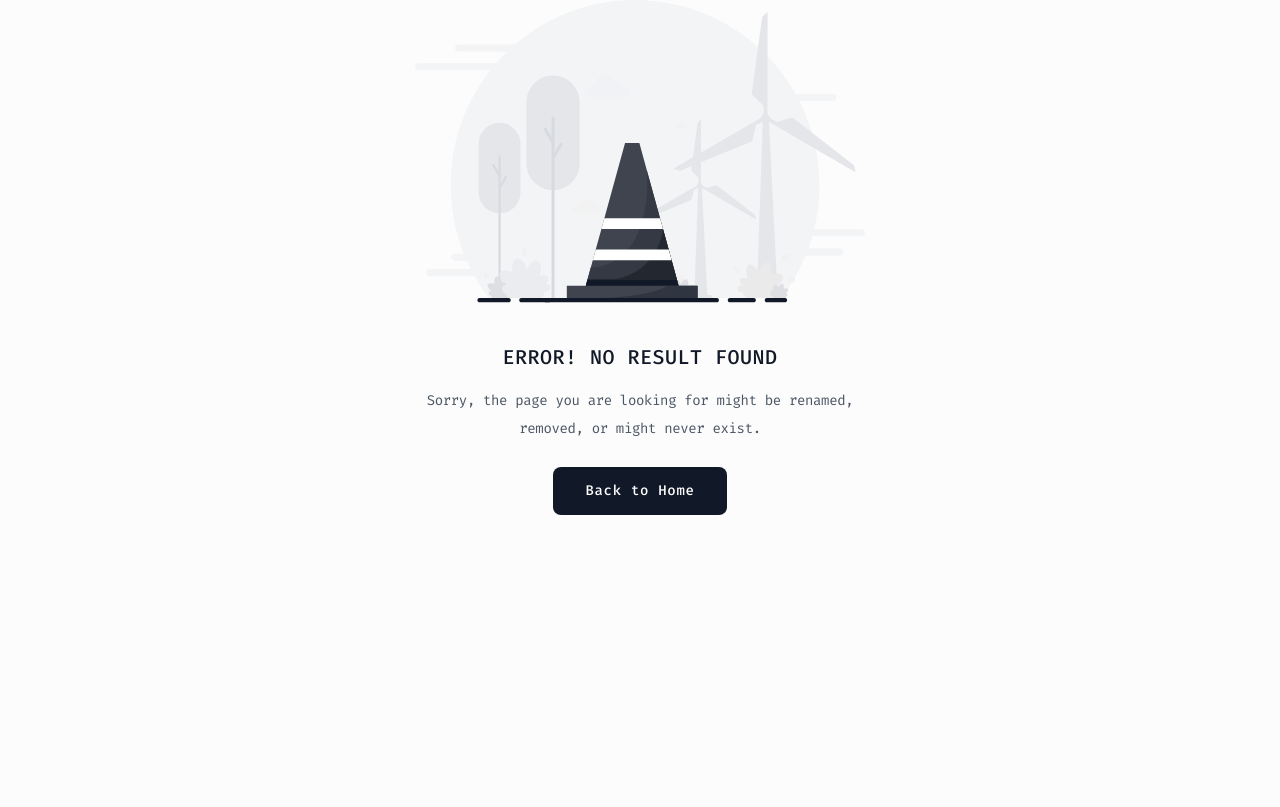
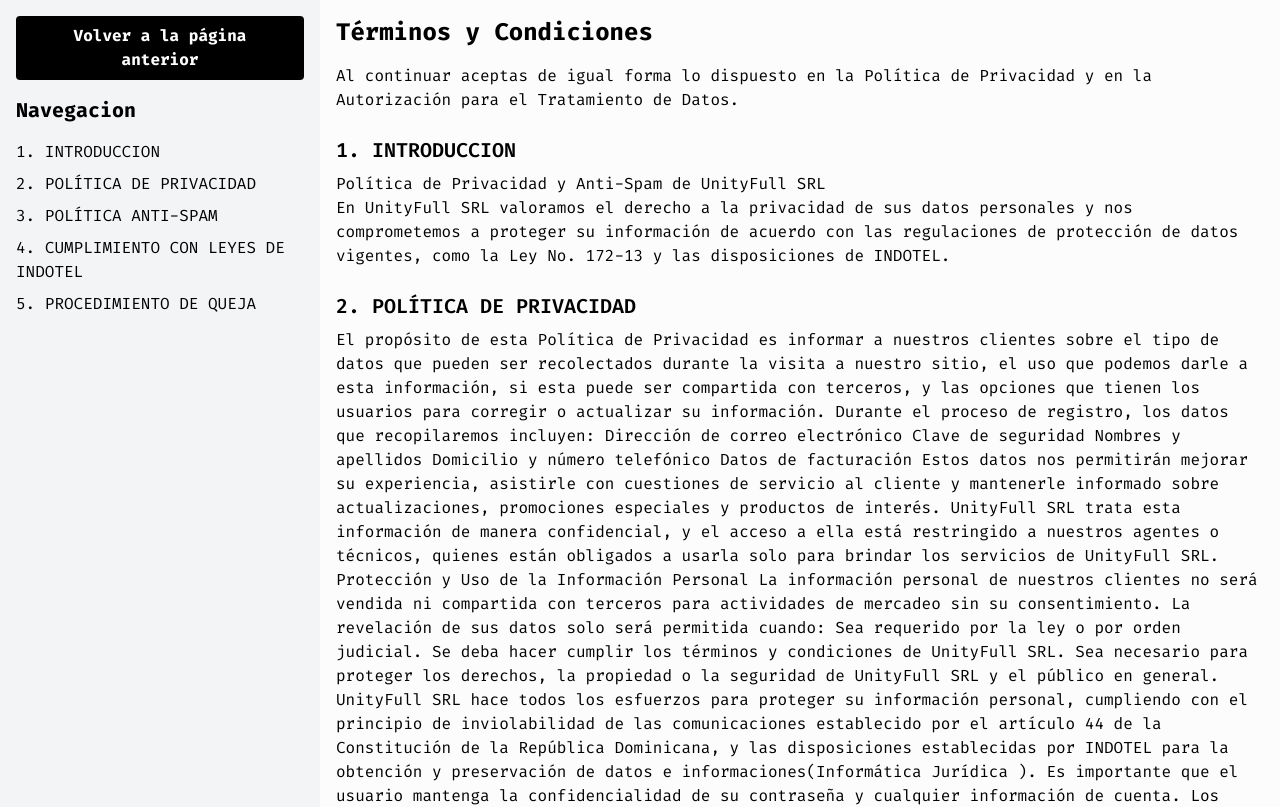
Before and after one commit to ChilyGarcia/wld-convertor, a Next.js app: page /terms-conditions in a window 1280 px wide. Before the commit this address had no page. Shown: the top 807 px of the page. Built offline with nearby package versions, Linux system fonts and the light colour scheme.

Commit message:
[ FEATURE ]: It is possible to implement terms and conditions page

```diff
--- a/src/app/api/configuration/route.ts
+++ b/src/app/api/configuration/route.ts
@@ -4,7 +4,9 @@
 
 export async function GET() {
   try {
-    const response = await fetch(BACKEND_URL + '/configurations').then((res) =>
+    const response = await fetch(BACKEND_URL
+
+       + '/configurations').then((res) =>
       res.json(),
     );
 
--- /dev/null
+++ b/src/app/terms-conditions/page.tsx
@@ -0,0 +1,177 @@
+'use client';
+
+import React, { useEffect } from 'react';
+import Link from 'next/link';
+import { useRouter } from 'next/navigation';
+
+const TermsAndConditions = () => {
+  useEffect(() => {
+    // Añadir desplazamiento suave
+    document.querySelectorAll('a[href^="#"]').forEach((anchor) => {
+      anchor.addEventListener('click', function (e) {
+        e.preventDefault();
+        document.querySelector(this.getAttribute('href')).scrollIntoView({
+          behavior: 'smooth',
+        });
+      });
+    });
+  }, []);
+
+  const router = useRouter();
+
+  const goBack = () => {
+    router.push('/');
+  };
+
+  const sections = [
+    { id: 'introduccion', title: 'INTRODUCCION' },
+    { id: 'politica-privacidad', title: 'POLÍTICA DE PRIVACIDAD' },
+    { id: 'politica-anti-spam', title: 'POLÍTICA ANTI-SPAM' },
+    { id: 'cumplimiento-indotel', title: 'CUMPLIMIENTO CON LEYES DE INDOTEL' },
+    { id: 'procedimiento-queja', title: 'PROCEDIMIENTO DE QUEJA' },
+  ];
+
+  return (
+    <div className="flex">
+      <nav className="w-1/4 bg-gray-100 p-4">
+        <button
+          onClick={goBack}
+          className="mb-4 rounded bg-black   px-4 py-2 font-bold text-white hover:bg-white hover:text-black"
+        >
+          Volver a la página anterior
+        </button>
+        <h3 className="mb-4 text-xl font-bold">Navegacion</h3>
+        <ol>
+          {sections.map((section, index) => (
+            <li key={section.id} className="mb-2">
+              <Link
+                href={`#${section.id}`}
+                className="text-black hover:underline"
+              >
+                {index + 1}. {section.title}
+              </Link>
+            </li>
+          ))}
+        </ol>
+      </nav>
+      <main className="w-3/4 p-4">
+        <h2 className="mb-4 text-2xl font-bold">Términos y Condiciones</h2>
+        <p className="mb-4">
+          Al continuar aceptas de igual forma lo dispuesto en la Política de
+          Privacidad y en la Autorización para el Tratamiento de Datos.
+        </p>
+
+        <section id="introduccion" className="mt-6">
+          <h3 className="mb-2 text-xl font-semibold">1. INTRODUCCION</h3>
+          <p>Política de Privacidad y Anti-Spam de UnityFull SRL</p>
+          <p>
+            En UnityFull SRL valoramos el derecho a la privacidad de sus datos
+            personales y nos comprometemos a proteger su información de acuerdo
+            con las regulaciones de protección de datos vigentes, como la Ley
+            No. 172-13 y las disposiciones de INDOTEL.
+          </p>
+        </section>
+
+        <section id="politica-privacidad" className="mt-6">
+          <h3 className="mb-2 text-xl font-semibold">
+            2. POLÍTICA DE PRIVACIDAD
+          </h3>
+          <p>
+            El propósito de esta Política de Privacidad es informar a nuestros
+            clientes sobre el tipo de datos que pueden ser recolectados durante
+            la visita a nuestro sitio, el uso que podemos darle a esta
+            información, si esta puede ser compartida con terceros, y las
+            opciones que tienen los usuarios para corregir o actualizar su
+            información. Durante el proceso de registro, los datos que
+            recopilaremos incluyen: Dirección de correo electrónico Clave de
+            seguridad Nombres y apellidos Domicilio y número telefónico Datos de
+            facturación Estos datos nos permitirán mejorar su experiencia,
+            asistirle con cuestiones de servicio al cliente y mantenerle
+            informado sobre actualizaciones, promociones especiales y productos
+            de interés. UnityFull SRL trata esta información de manera
+            confidencial, y el acceso a ella está restringido a nuestros agentes
+            o técnicos, quienes están obligados a usarla solo para brindar los
+            servicios de UnityFull SRL. Protección y Uso de la Información
+            Personal La información personal de nuestros clientes no será
+            vendida ni compartida con terceros para actividades de mercadeo sin
+            su consentimiento. La revelación de sus datos solo será permitida
+            cuando: Sea requerido por la ley o por orden judicial. Se deba hacer
+            cumplir los términos y condiciones de UnityFull SRL. Sea necesario
+            para proteger los derechos, la propiedad o la seguridad de UnityFull
+            SRL y el público en general. UnityFull SRL hace todos los esfuerzos
+            para proteger su información personal, cumpliendo con el principio
+            de inviolabilidad de las comunicaciones establecido por el artículo
+            44 de la Constitución de la República Dominicana, y las
+            disposiciones establecidas por INDOTEL para la obtención y
+            preservación de datos e informaciones​(Informática Jurídica ). Es
+            importante que el usuario mantenga la confidencialidad de su
+            contraseña y cualquier información de cuenta. Los cambios en esta
+            Política de Privacidad serán publicados en nuestro sitio para que
+            esté siempre informado sobre la información que recolectamos y cómo
+            la utilizamos.
+          </p>
+        </section>
+
+        <section id="politica-anti-spam" className="mt-6">
+          <h3 className="mb-2 text-xl font-semibold">3. POLÍTICA ANTI SPAM</h3>
+          <p>
+            En UnityFull SRL, hemos establecido una política de cero tolerancia
+            al spam, siguiendo las regulaciones locales e internacionales, como
+            la Ley Federal CAN-SPAM. Si considera que ha recibido correos no
+            deseados por parte de nuestros clientes, por favor contáctenos para
+            resolver el problema. Medidas Anti-Spam Implementadas Consentimiento
+            de envío: Solo se envían correos electrónicos comerciales a personas
+            que han dado su consentimiento expreso. Esto se verifica mediante
+            procesos de suscripción "opt-in" o "doble opt-in". Pruebas de
+            consentimiento: UnityFull SRL puede requerir evidencia de que los
+            destinatarios han otorgado su permiso para recibir comunicaciones.
+            Claridad en los correos: En cada email se incluye información sobre
+            cómo fue obtenido el contacto, con la posibilidad de darse de baja
+            de manera sencilla. Respeto a solicitudes de baja: Las solicitudes
+            de baja de suscripción serán procesadas en un plazo de 10 días desde
+            su recepción. Rastreo de denuncias por abuso: Todos los envíos de
+            correo están sujetos a un monitoreo constante y pueden ser
+            rastreados en caso de denuncias por abuso.
+          </p>
+        </section>
+
+        <section id="cumplimiento-con-leyes-indotel" className="mt-6">
+          <h3 className="mb-2 text-xl font-semibold">
+            4. CUMPLIMIENTO CON LEYES DE INDOTEL
+          </h3>
+          <p>
+            UnityFull SRL se adhiere a la Ley No. 53-07 sobre Crímenes y Delitos
+            de Alta Tecnología y al Reglamento de obtención y preservación de
+            datos e informaciones por parte de proveedores de servicios
+            establecido por INDOTEL. La información electrónica, incluidos los
+            correos electrónicos, se maneja con estricto cumplimiento de estas
+            regulaciones, protegiendo los datos personales de los usuarios y
+            manteniendo la privacidad y seguridad conforme a la Ley No. 172-13
+            de Protección de Datos Personales​(SUPERBANCO).
+          </p>
+        </section>
+
+        <section id="procedimiento-queja" className="mt-6">
+          <h3 className="mb-2 text-xl font-semibold">
+            5. PROCEDIMIENTO DE QUEJA
+          </h3>
+          <p>
+            Si ha recibido correos no deseados y desea presentar una queja, siga
+            los siguientes pasos: Haga clic en el enlace de cancelación de
+            suscripción incluido en el correo. Contacte a nuestro equipo de
+            soporte para solicitar la eliminación de futuras comunicaciones. En
+            caso de identificar cualquier conducta de spam por parte de nuestros
+            clientes, por favor contáctenos en postmaster@unityfull.com. Si
+            tienes alguna consulta sobre esta política de privacidad o sobre
+            cómo manejamos los correos electrónicos, no dudes en comunicarte con
+            nosotros.
+          </p>
+        </section>
+
+        {/* Añade las secciones restantes de manera similar */}
+      </main>
+    </div>
+  );
+};
+
+export default TermsAndConditions;
--- a/src/components/step-by-step/step-by-step.tsx
+++ b/src/components/step-by-step/step-by-step.tsx
@@ -16,6 +16,7 @@
 import { Configuration } from '@/interfaces/configuration.interface';
 import Swal from 'sweetalert2';
 import { motion } from 'framer-motion';
+import Link from 'next/link';
 
 interface RegistrationFormProps {
   data: Configuration;
@@ -743,7 +744,19 @@
             <div className="mt-6 flex items-center justify-between">
               <Checkbox
                 iconClassName="bg-[#4B5563] rounded focus:!ring-0"
-                label="He leido y acepto los terminos y condiciones"
+                label={
+                  <span>
+                    He leido y acepto los{' '}
+                    <Link
+                      href="/terms-conditions"
+                      target="_blank"
+                      rel="noopener noreferrer"
+                      className="text-blue-500 underline"
+                    >
+                      terminos y condiciones
+                    </Link>
+                  </span>
+                }
                 labelPlacement="end"
                 labelClassName="ml-1.5 mt-1 text-[#4B5563] sm:text-md dark:text-gray-300 tracking-[0.5px]"
                 inputClassName="mt-0.5 focus:!ring-offset-[1px]"
```
